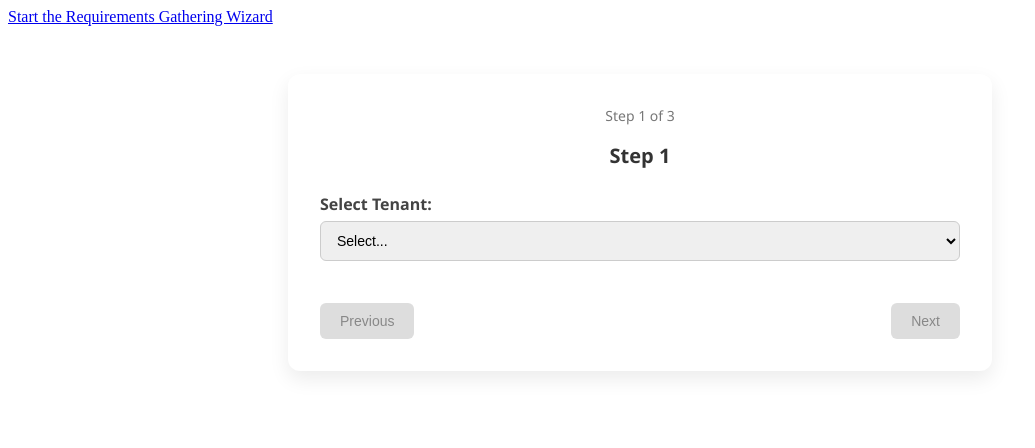
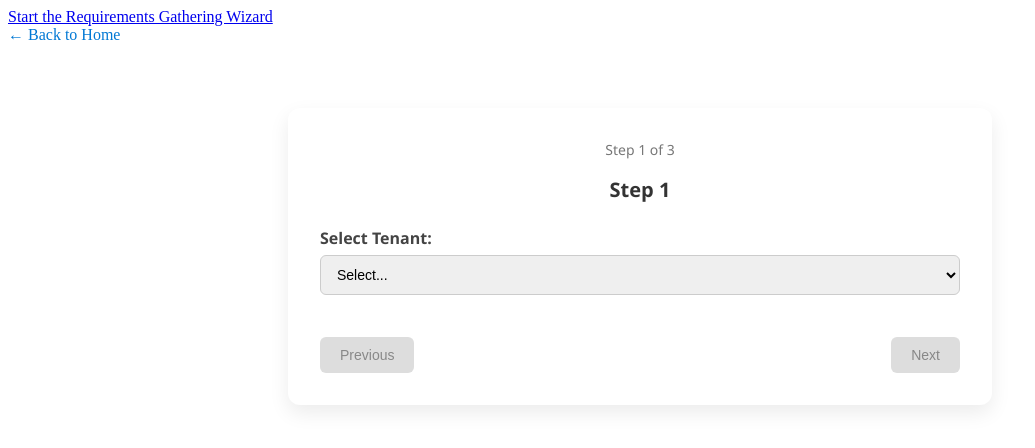
Before and after one commit to Xiaoliuliu666-leaner/Test.Onboarding, an Angular app: page /requirements/wizard in a window 1280 px wide. Shown: the top 448 px of the page, without its empty margins (0-1035 px from the left). Built offline with nearby package versions, Linux system fonts and the light colour scheme.

Commit message:
add back-to-home button on wizard page

```diff
--- a/src/app/requirements-wizard/requirements-wizard.html
+++ b/src/app/requirements-wizard/requirements-wizard.html
@@ -1,3 +1,6 @@
+  <a routerLink="/" class="back-home-link"> ← Back to Home </a>
+
+
 <div class="wizard-container">
   <div class="step-indicator">Step {{ stepIndex }} of 3</div>
   <h2>Step {{ stepIndex }}</h2>
--- a/src/app/requirements-wizard/requirements-wizard.scss
+++ b/src/app/requirements-wizard/requirements-wizard.scss
@@ -89,3 +89,17 @@ button:not(:disabled):hover {
   margin-top: -14px;
   margin-bottom: 12px;
 }
+
+.back-home-link {
+  display: inline-block;
+  margin-bottom: 16px;
+  color: #0078d4;
+  text-decoration: none;
+  font-weight: 500;
+  transition: color 0.2s;
+
+  &:hover {
+    color: #005fa3;
+    text-decoration: underline;
+  }
+}
--- a/src/app/requirements-wizard/requirements-wizard.ts
+++ b/src/app/requirements-wizard/requirements-wizard.ts
@@ -3,11 +3,12 @@ import { FormsModule } from '@angular/forms';
 import { CommonModule } from '@angular/common';
 import { WizardDataService } from '../wizard-data.service';
 import { Router } from '@angular/router';
+import { RouterModule } from '@angular/router';
 
 @Component({
   standalone: true,
   selector: 'app-requirements-wizard',
-  imports: [FormsModule,CommonModule],
+  imports: [FormsModule,CommonModule,RouterModule],
   templateUrl: './requirements-wizard.html',
   styleUrl: './requirements-wizard.scss'
 })
```
